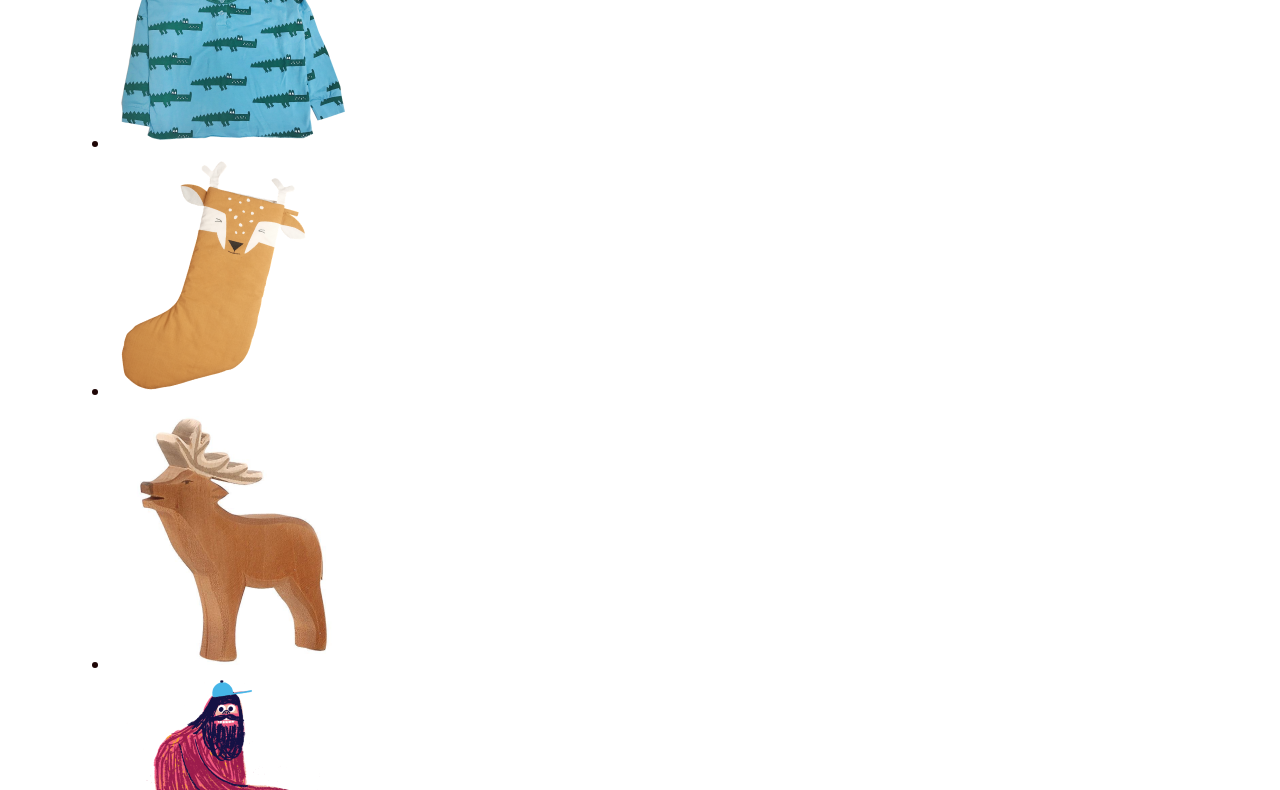
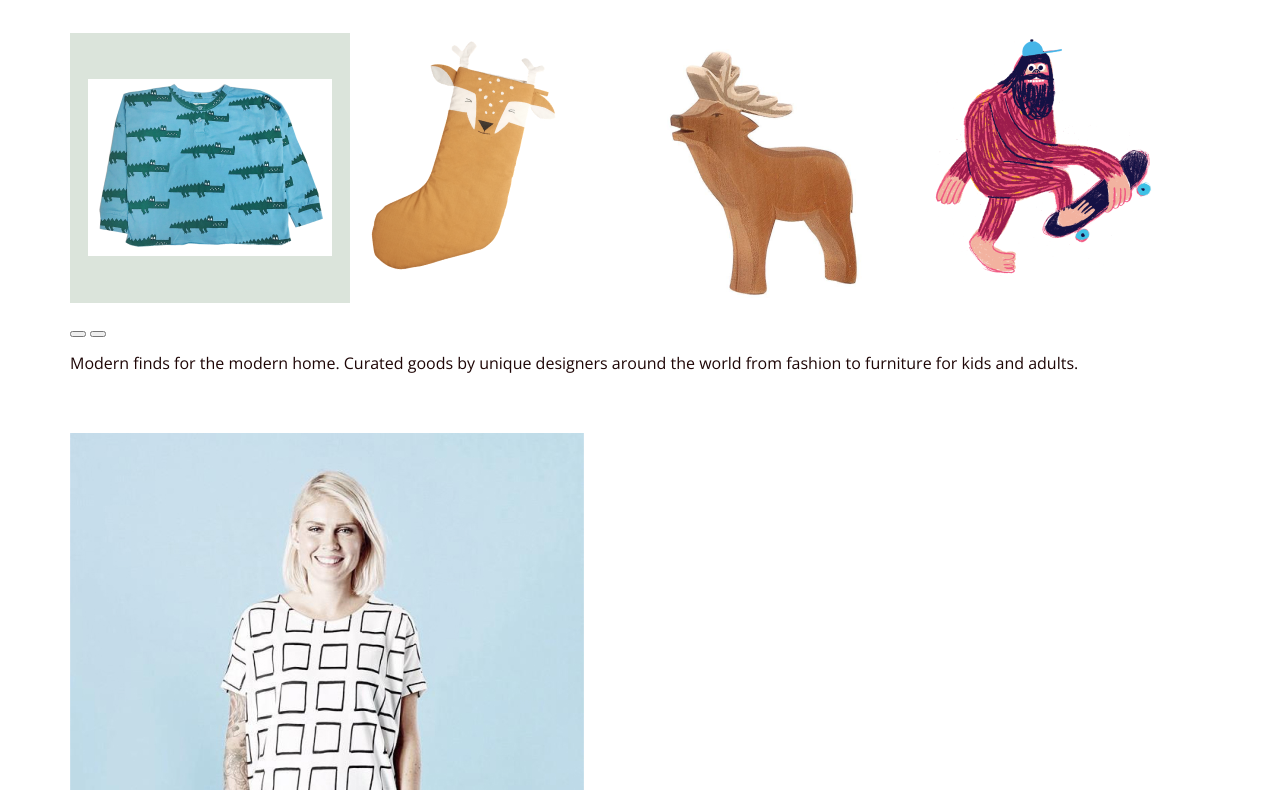
Before and after one commit to nylus-ark/dl-academy-pavel, a plain HTML site: page index.html in a window 1280 px wide. Shown: the part 292-1082 px from the top of the page. Drawn offline with nearby package versions, Linux system fonts and the light colour scheme.

Commit message:
Исправляет оформление footer и начинает добавлять оформление для categories

```diff
--- a/css/style.css
+++ b/css/style.css
@@ -6,6 +6,7 @@ html {
 *::before,
 *::after {
 	box-sizing: inherit;
+	/*border: 1px dotted orange;*/
 }
 
 body {
@@ -139,6 +140,67 @@ a.header-logo:active,
 	opacity: 0.2;
 }
 
+/* MAIN
+	========================================================================== */
+
+.categories {
+	padding: 45px 0;
+}
+
+.categories-container {
+	display: flex;
+	flex-direction: column;
+	align-content: space-between;
+	width: 100%;
+}
+
+/*
+.categories-title {
+	margin-bottom: 15px;
+}
+*/
+
+.products-list {
+	display: flex;
+	flex-direction: row;
+	/*align-items: center;*/
+	list-style: none;
+	/*margin: 15px 0;*/
+	padding: 0;
+}
+
+.products-list li {
+	width: 280px;
+	height: 270px;
+}
+
+.apparel-list {
+	margin-right: 10px;
+	background-color: #DBE4DB;
+}
+
+.apparel-list img {
+	/*background-blend-mode: multiply;*/
+	background-color: #DBE4DB;
+	position: relative;
+	height: 177px;
+	width: 244px;
+	left: 18px;
+	top: 46px;
+}
+
+.apparel-list a {
+	color: #fff;
+	font-family: "Montserrat", sans-serif;
+	font-size: 26px;
+	font-weight: 700;
+	line-height: 31px;
+	text-align: center;
+	text-decoration: none;
+	text-transform: uppercase;
+}
+
+
 /* FOOTER
     ========================================================================== */
 
@@ -151,7 +213,7 @@ a.header-logo:active,
 	display: flex;
 	flex-direction: row;
 	width: 100%;
-	padding-left: 0;
+	/*padding-left: 0;*/
 	padding-right: 0;
 }
 
@@ -169,11 +231,12 @@ a.header-logo:active,
 	text-align: left;
 	border-bottom: 1px solid #666;
 	padding-bottom: 23px;
+	margin: 0;
 }
 
 .footer-col-list {
 	margin: 0;
-	padding: 0;
+	padding: 13px 0;
 	list-style: none;
 }
 
@@ -195,6 +258,8 @@ a.header-logo:active,
 
 .footer-col-container {
 	width: 100%;
+	margin: 0;
+	padding: 25px 0;
 }
 
 .footer-mail-form {
@@ -245,12 +310,20 @@ a.header-logo:active,
 	text-decoration: none;
 }
 
+/*
 .footer-bottom {
+
+}
+*/
+
+.footer-bottom-wrapper {
 	display: flex;
 	flex-direction: row;
+	/*
 	width: 100%;
 	padding: 0;
-	margin-top: 13px;
+	margin-bottom: 100px;
+	*/
 	border-top: 1px solid #666;
 }
 
--- a/index.html
+++ b/index.html
@@ -50,22 +50,23 @@
                     <a href="#">Category Products</a>
                 </h2>
                 <ul class="products-list">
-                    <li>
+                    <li class="apparel-list">
                         <a href="#">
                             <img src="img/apparel.png" alt="Apparel Kids">
+                            <div class="products-list-text">Apparel Kids</div>
                         </a>
                     </li>
-                    <li>
+                    <li class="shop-list">
                         <a href="#">
                             <img src="img/shop.png" alt="Holiday shop">
                         </a>
                     </li>
-                    <li>
+                    <li class="toys-list">
                         <a href="#">
                             <img src="img/toys.png" alt="Toys">
                         </a>
                     </li>
-                    <li>
+                    <li class="access-list">
                         <a href="#">
                             <img src="img/access.png" alt="Accessories">
                         </a>
@@ -262,6 +263,7 @@
         </div>
 
         <div class="container footer-bottom">
+            <div class="footer-bottom-wrapper">
                 <div class="footer-bottom-col">
                     Company Rating
                     <!--<div class="raiting-container"></div>-->
@@ -275,6 +277,7 @@
                     <a href="#">Web Design — Direct Line Academy</a>
                 </div>
             </div>
+        </div>
     </footer>
 </body>
 </html>
```
Lines whose indentation alone changed are shown as unchanged.
